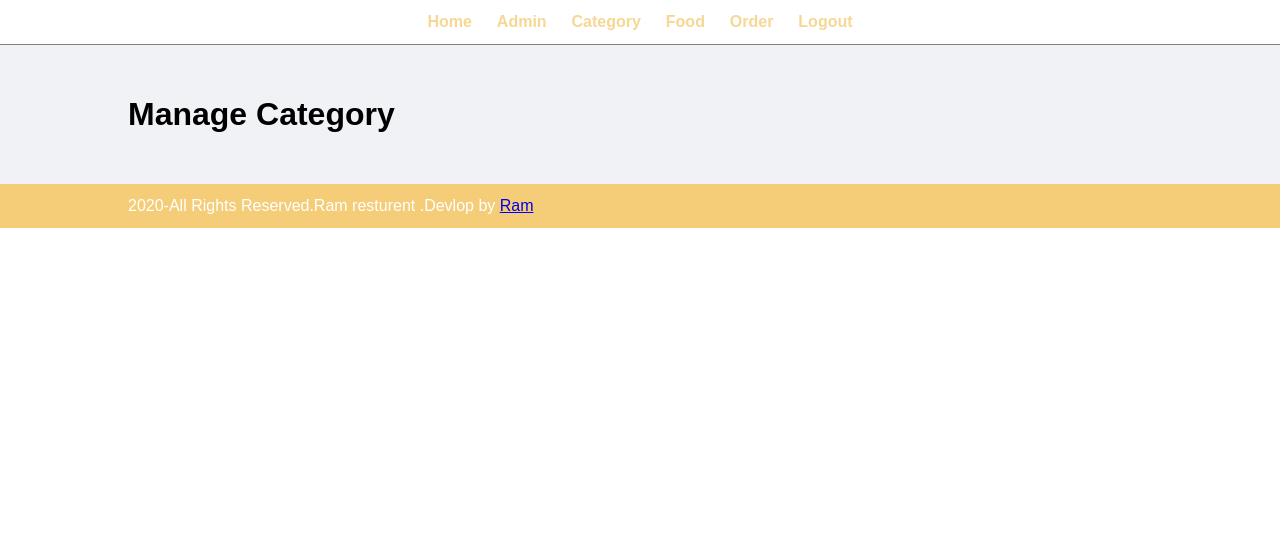
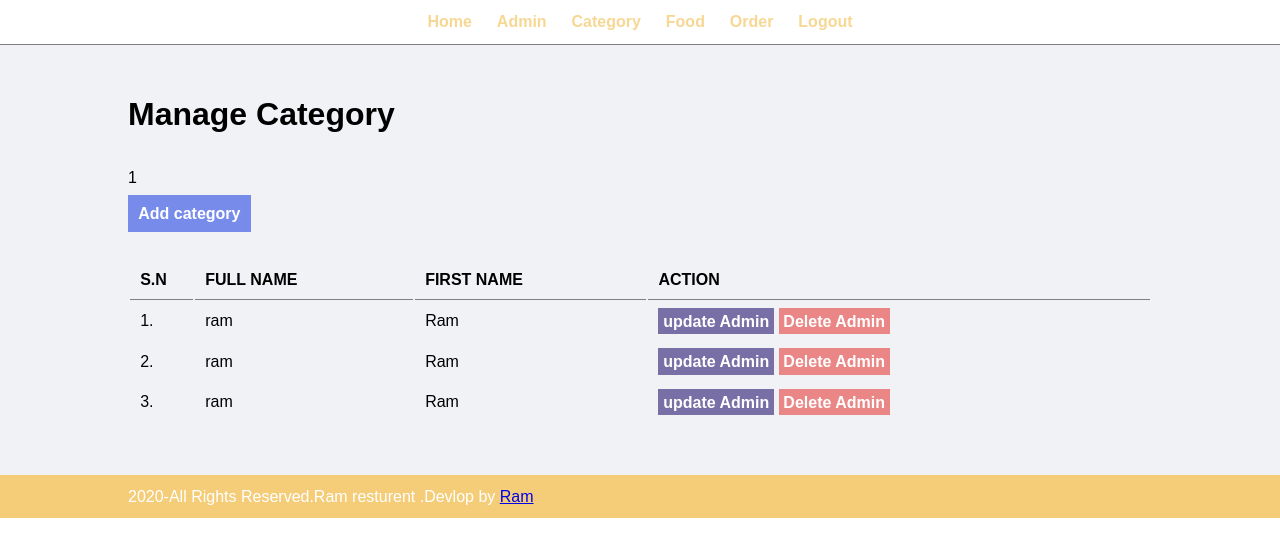
Before and after one commit to RAM111111/Food-Order, a PHP site: page /manage-category.php in a window 1280 px wide. Shown: the top 557 px of the page. Run offline with PHP 8.4, Linux system fonts and the light colour scheme; the visitor is signed in with stand-in values (Sample User, id 1).

Commit message:
add category

```diff
--- a/admin/manage-category.php
+++ b/admin/manage-category.php
@@ -2,6 +2,46 @@
 <div class="main-content">
   <div class="wrapper">
     <h1>Manage Category</h1>
+    <br><br>
+
+    <?php
+    if(isset($_SESSION['add_cat'])){
+      echo $_SESSION['add_cat'];
+      unset($_SESSION['add_cat']);
+    }
+     ?>
+<br><br>
+    <a href="../category/add-category.php" class="btn-primary">Add category</a>
+    <br><br><br>
+    <table class="tbl-full">
+      <tr>
+        <th>S.N</th>
+        <th>FULL NAME</th>
+        <th>FIRST NAME</th>
+        <th>ACTION</th>
+      </tr>
+      <tr>
+        <td>1.</td>
+        <td>ram </td>
+        <td>Ram</td>
+        <td><a href="#" class="btn-secondary">update Admin</a>
+            <a href="#" class="btn-danger">Delete Admin</a></td>
+      </tr>
+      <tr>
+        <td>2.</td>
+        <td>ram </td>
+        <td>Ram</td>
+        <td><a href="#" class="btn-secondary">update Admin</a>
+            <a href="#" class="btn-danger">Delete Admin</a></td>
+      </tr>
+      <tr>
+        <td>3.</td>
+        <td>ram </td>
+        <td>Ram</td>
+        <td><a href="#" class="btn-secondary">update Admin</a>
+            <a href="#" class="btn-danger">Delete Admin</a></td>
+      </tr>
+    </table>
   </div>
 
 
--- a/admin/partials/menu.php
+++ b/admin/partials/menu.php
@@ -1,6 +1,6 @@
 <?php
 include('../conf/constants.php');
-include('login-check.php');
+include('../admin/partials/login-check.php');
  ?>
 
 <html>
@@ -14,11 +14,11 @@ include('login-check.php');
 <div class="menu text-center">
 <div class="wrapper">
 <ul>
-    <li><a href="index.php">Home</a></li>
-    <li><a href="manage-admin.php">Admin</a></li>
-    <li><a href="manage-category.php">Category</a></li>
-    <li><a href="manage-food.php">Food</a></li>
-    <li><a href="manage-order.php">Order</a></li>
+    <li><a href="../admin/index.php">Home</a></li>
+    <li><a href="../admin/manage-admin.php">Admin</a></li>
+    <li><a href="../admin/manage-category.php">Category</a></li>
+    <li><a href="../admin/manage-food.php">Food</a></li>
+    <li><a href="../admin/manage-order.php">Order</a></li>
     <li><a href="logout.php">Logout</a></li>
 </ul>
 </div>
```
Also changed, not shown: category/add-category.php (added, +93 -0 lines).
